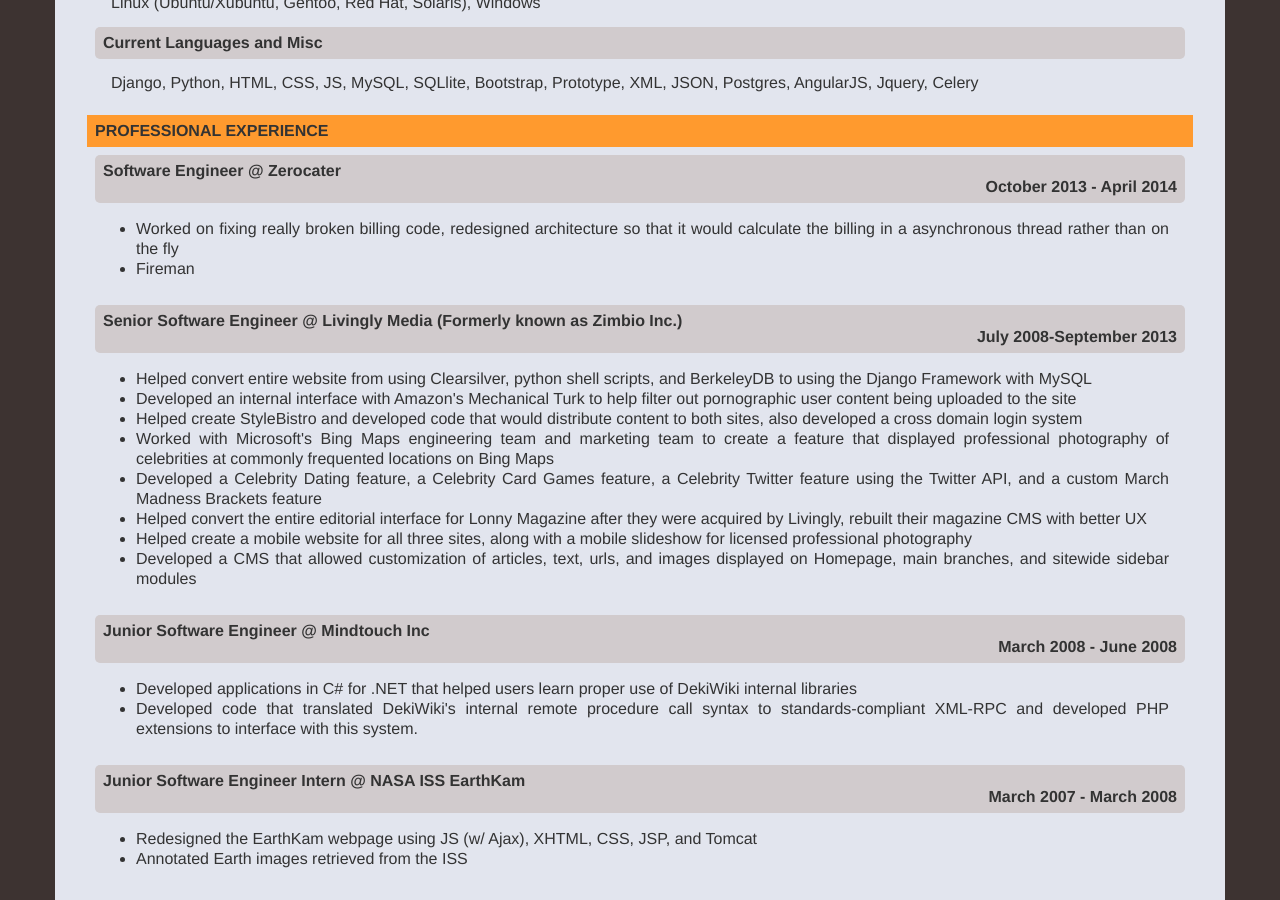
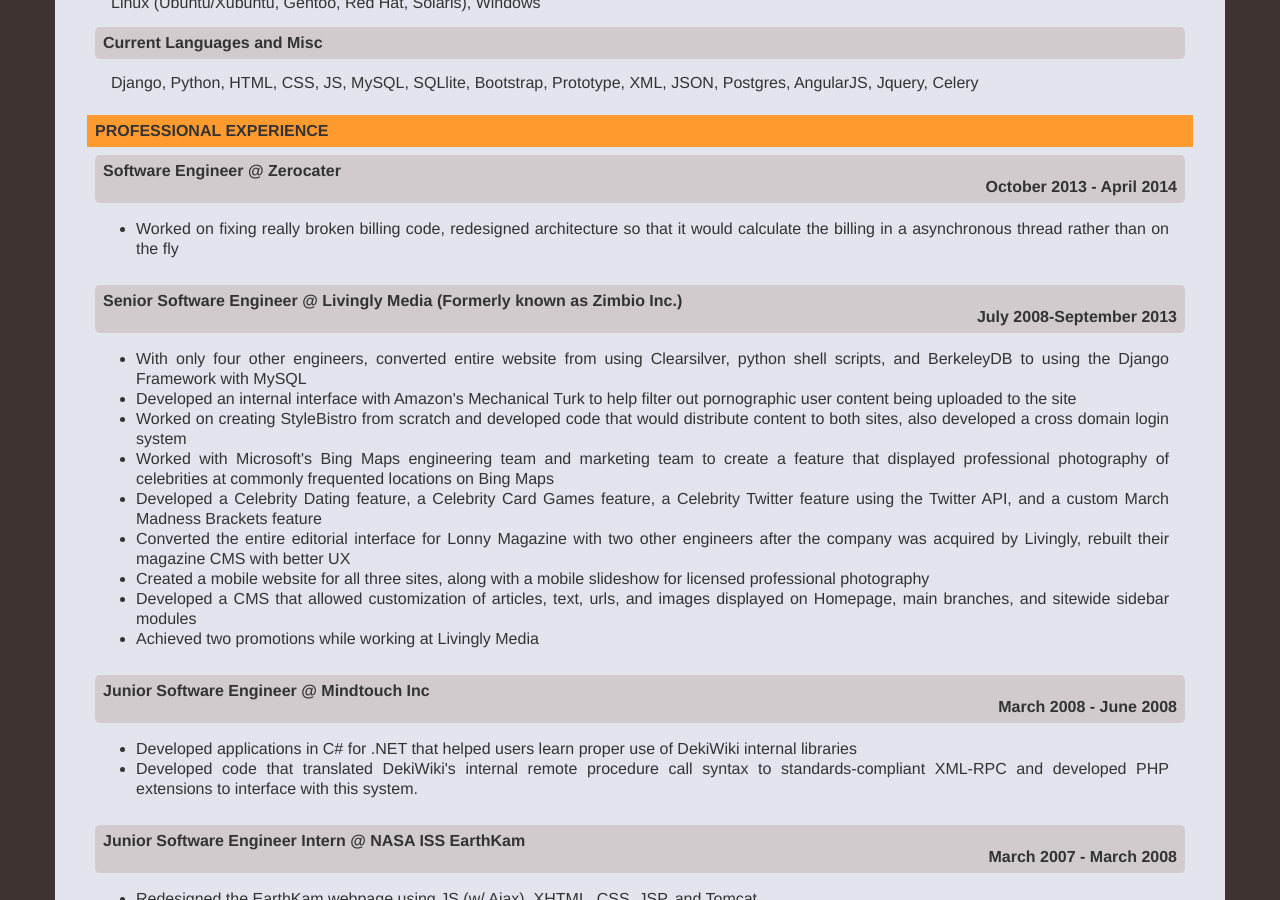
Before and after one commit to vivyly/vivyly.github.io, a Jekyll site: the page built from resume.html, in a window 1280 px wide and 900 px high, scrolled down 543 px. Built offline with Jekyll 4.4.1, drawn with Linux system fonts in a browser that asks for light colours; Markdown is read by kramdown in place of the engine named in the settings.

Commit message:
updated resume to accurately reflect information that was left out earlier

```diff
--- a/resume.html
+++ b/resume.html
@@ -46,7 +46,6 @@
             <ul>
                 <li>Worked on fixing really broken billing code, redesigned architecture so that it would calculate
                 the billing in a asynchronous thread rather than on the fly</li>
-                <li>Fireman</li>
             </ul>
         </div>
         <div class="subsection_title">
@@ -55,24 +54,25 @@
         </div>
         <div class="subsection_content">
             <ul>
-                <li>Helped convert entire website from using Clearsilver,
+                <li>With only four other engineers, converted entire website from using Clearsilver,
                 python shell scripts, and BerkeleyDB to using the Django Framework
                 with MySQL</li>
                 <li>Developed an internal interface with Amazon's Mechanical Turk to
                 help filter out pornographic user content being uploaded to the site</li>
-                <li>Helped create StyleBistro and developed code that would distribute
+                <li>Worked on creating StyleBistro from scratch and developed code that would distribute
                 content to both sites, also developed a cross domain login system</li>
                 <li>Worked with Microsoft's Bing Maps engineering team and marketing team to create a feature that
                 displayed professional photography of celebrities at commonly frequented
                 locations on Bing Maps</li>
                 <li>Developed a Celebrity Dating feature, a Celebrity Card Games feature, a Celebrity Twitter
                 feature using the Twitter API, and a custom March Madness Brackets feature</li>
-                <li>Helped convert the entire editorial interface for Lonny Magazine
-                after they were acquired by Livingly, rebuilt their magazine CMS with better UX</li>
-                <li>Helped create a mobile website for all three sites, along with
+                <li>Converted the entire editorial interface for Lonny Magazine with two other engineers
+                after the company was acquired by Livingly, rebuilt their magazine CMS with better UX</li>
+                <li>Created a mobile website for all three sites, along with
                 a mobile slideshow for licensed professional photography</li>
                 <li>Developed a CMS that allowed customization of articles,
                 text, urls, and images displayed on Homepage, main branches, and sitewide sidebar modules</li>
+                <li>Achieved two promotions while working at Livingly Media</li>
             </ul>
         </div>
         <div class="subsection_title">
```
